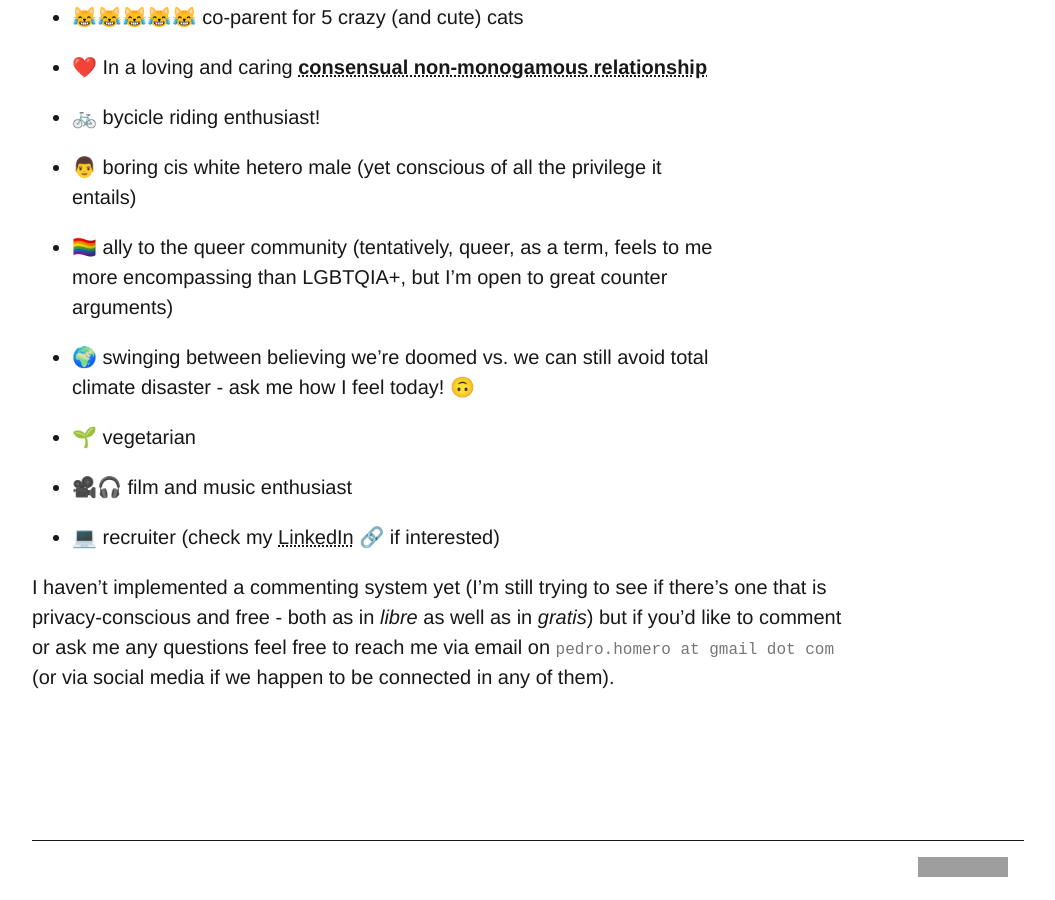
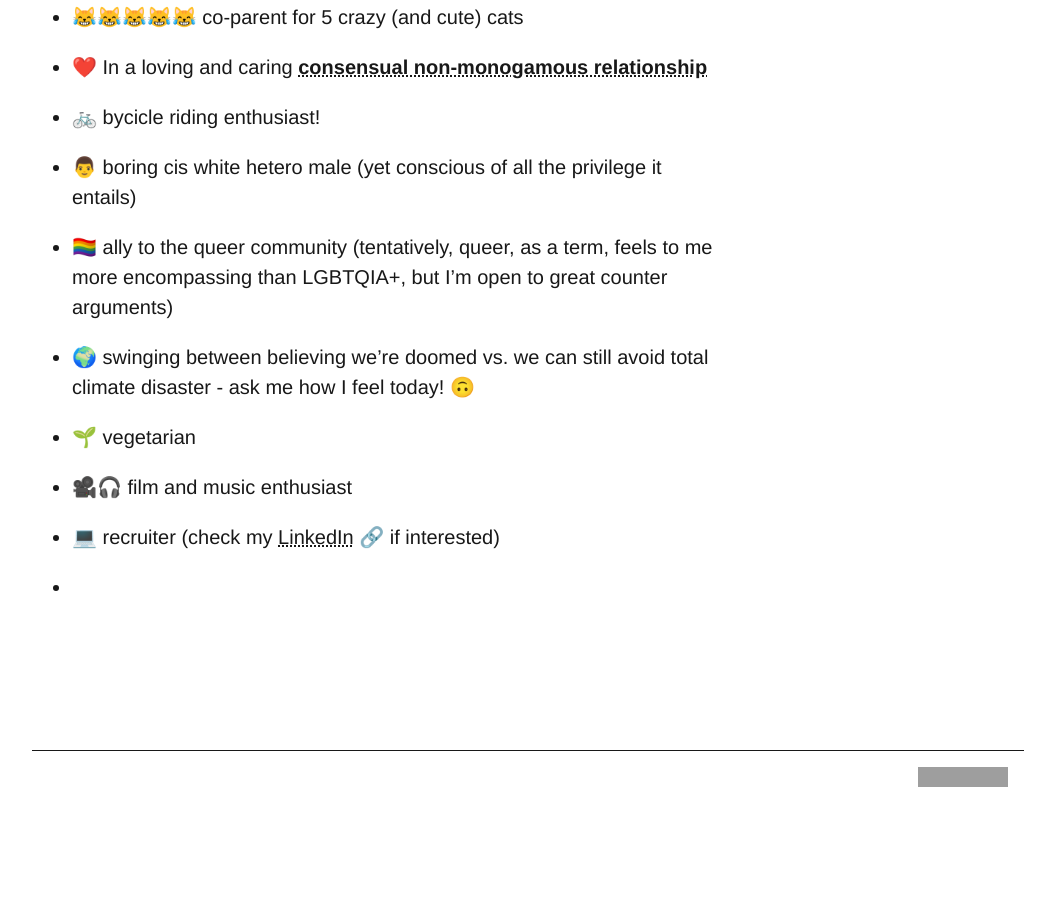
Before and after one commit to pedro-homero/pedro-homero.github.io, a Jekyll site: the page built from bio.markdown, in a window 1280 px wide and 900 px high, scrolled down 1115 px. Shown: the whole window, without its empty margins (112-1167 px from the left). Built offline with Jekyll 4.4.1, drawn with Linux system fonts in a browser that asks for light colours; emoji names are drawn with the system emoji font; after the commit the page ends 1925 px from its top, so only the background shows below that; grey boxes are pictures that could not be loaded.

Commit message:
Update bio.markdown

```diff
--- a/bio.markdown
+++ b/bio.markdown
@@ -36,4 +36,4 @@ So you want to know a bit more about me? Ok.
 
 * :computer: recruiter (check my [LinkedIn](https://www.linkedin.com/in/pedrohomero) :link: if interested)
 
-I haven't implemented a commenting system yet (I'm still trying to see if there's one that is privacy-conscious and free - both as in *libre* as well as in *gratis*) but if you'd like to comment or ask me any questions feel free to reach me via email on `pedro.homero at gmail dot com` (or via social media if we happen to be connected in any of them).
+*
```
